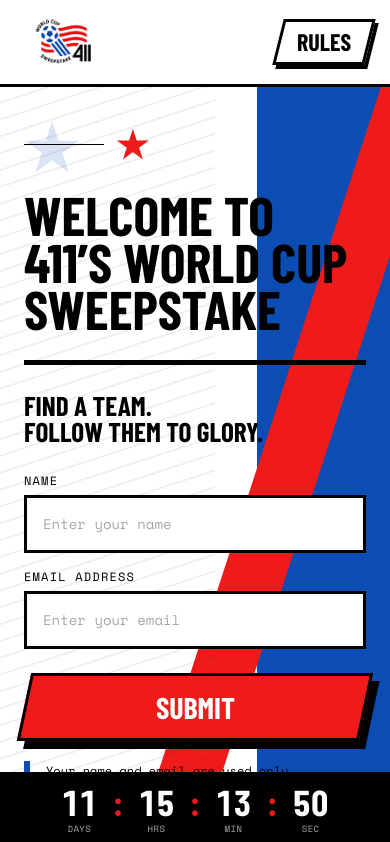
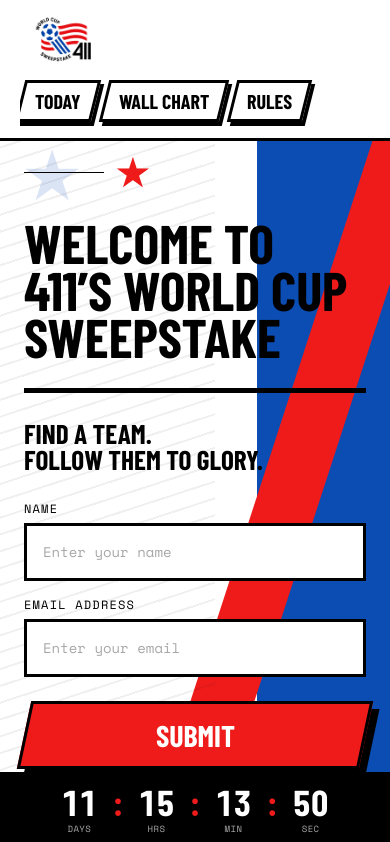
Before and after one commit to conorpope-sudo/wc-sweepstake, a Next.js app: page / in a window 390 px wide. Shown: the top 842 px of the page. Built offline with nearby package versions, Linux system fonts and the light colour scheme; no server answers; the database is empty; a web font is replaced by a local one.

Commit message:
Show full nav on mobile

```diff
--- a/src/components/layout/Header.tsx
+++ b/src/components/layout/Header.tsx
@@ -4,34 +4,34 @@
 export default function Header() {
   return (
     <header className="fixed top-0 left-0 right-0 z-50 bg-brand-white border-b-[3px] border-brand-black">
-      <div className="flex items-center justify-between px-5 md:px-8 h-[84px] max-w-[1440px] mx-auto">
+      <div className="flex min-h-[112px] flex-col justify-center gap-3 px-5 py-3 md:h-[84px] md:min-h-0 md:flex-row md:items-center md:justify-between md:px-8 md:py-0 max-w-[1440px] mx-auto">
         <Link
           href="/"
-          className="shrink-0 focus-visible:outline-2 focus-visible:outline-brand-ink focus-visible:outline-offset-4 rounded-sm"
+          className="shrink-0 self-start focus-visible:outline-2 focus-visible:outline-brand-ink focus-visible:outline-offset-4 rounded-sm md:self-auto"
         >
           <LogoImage />
         </Link>
 
-        <nav className="flex items-center gap-4">
+        <nav className="flex w-full items-center gap-2 overflow-x-auto pb-1 md:w-auto md:gap-4 md:overflow-visible md:pb-0">
           <Link
             href="/todays-matches"
-            className="hidden skew-x-[-14deg] border-[3px] border-brand-black bg-brand-white px-4 py-2 font-headline text-2xl font-black uppercase leading-none shadow-[4px_4px_0_#000000] transition-transform hover:-translate-y-0.5 focus-visible:outline-2 focus-visible:outline-brand-blue focus-visible:outline-offset-4 sm:inline-block"
+            className="shrink-0 skew-x-[-14deg] border-[3px] border-brand-black bg-brand-white px-3 py-2 font-headline text-xl font-black uppercase leading-none shadow-[4px_4px_0_#000000] transition-transform hover:-translate-y-0.5 focus-visible:outline-2 focus-visible:outline-brand-blue focus-visible:outline-offset-4 md:px-4 md:text-2xl"
           >
             <span className="inline-block skew-x-[14deg]">
-              <span className="lg:hidden">Today</span>
-              <span className="hidden lg:inline">Today&apos;s Matches</span>
+              <span className="xl:hidden">Today</span>
+              <span className="hidden xl:inline">Today&apos;s Matches</span>
             </span>
           </Link>
           <Link
             href="/wall-chart"
-            className="hidden skew-x-[-14deg] border-[3px] border-brand-black bg-brand-white px-4 py-2 font-headline text-2xl font-black uppercase leading-none shadow-[4px_4px_0_#000000] transition-transform hover:-translate-y-0.5 focus-visible:outline-2 focus-visible:outline-brand-blue focus-visible:outline-offset-4 md:inline-block"
+            className="shrink-0 skew-x-[-14deg] border-[3px] border-brand-black bg-brand-white px-3 py-2 font-headline text-xl font-black uppercase leading-none shadow-[4px_4px_0_#000000] transition-transform hover:-translate-y-0.5 focus-visible:outline-2 focus-visible:outline-brand-blue focus-visible:outline-offset-4 md:px-4 md:text-2xl"
           >
             <span className="inline-block skew-x-[14deg]">Wall Chart</span>
           </Link>
 
           <Link
             href="/rules"
-            className="skew-x-[-14deg] border-[3px] border-brand-black bg-brand-white px-4 py-2 font-headline text-2xl font-black uppercase leading-none shadow-[4px_4px_0_#000000] transition-transform hover:-translate-y-0.5 focus-visible:outline-2 focus-visible:outline-brand-blue focus-visible:outline-offset-4"
+            className="shrink-0 skew-x-[-14deg] border-[3px] border-brand-black bg-brand-white px-3 py-2 font-headline text-xl font-black uppercase leading-none shadow-[4px_4px_0_#000000] transition-transform hover:-translate-y-0.5 focus-visible:outline-2 focus-visible:outline-brand-blue focus-visible:outline-offset-4 md:px-4 md:text-2xl"
           >
             <span className="inline-block skew-x-[14deg]">Rules</span>
           </Link>
--- a/src/components/layout/Shell.tsx
+++ b/src/components/layout/Shell.tsx
@@ -6,7 +6,7 @@
     <div className="min-h-screen flex flex-col bg-brand-white">
       <Header />
       {/* pt offsets the fixed header; pb offsets the fixed countdown strip */}
-      <main className="flex-1 pt-[84px] pb-[72px]">
+      <main className="flex-1 pt-[112px] pb-[72px] md:pt-[84px]">
         {children}
       </main>
       <Countdown />
```
